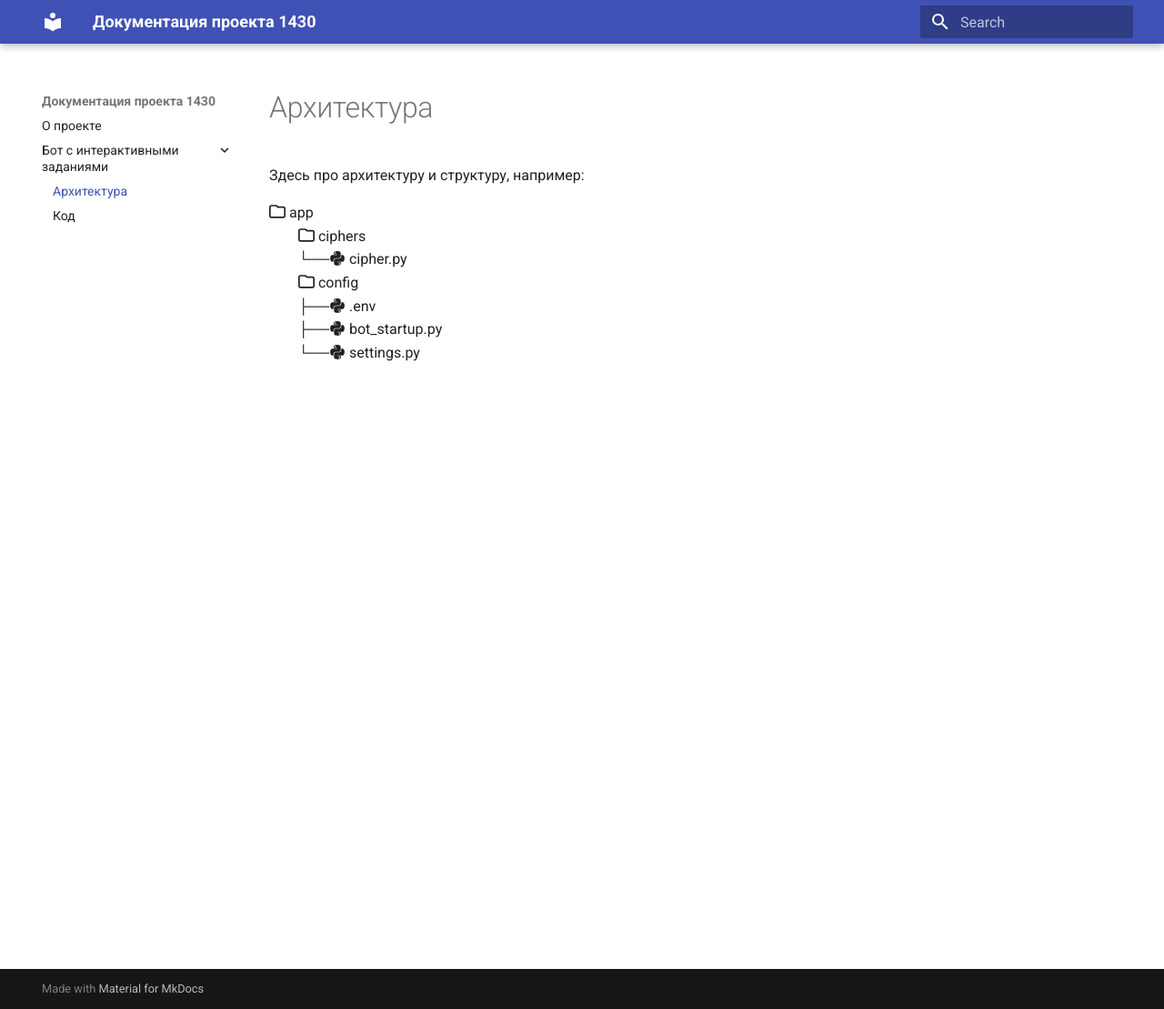
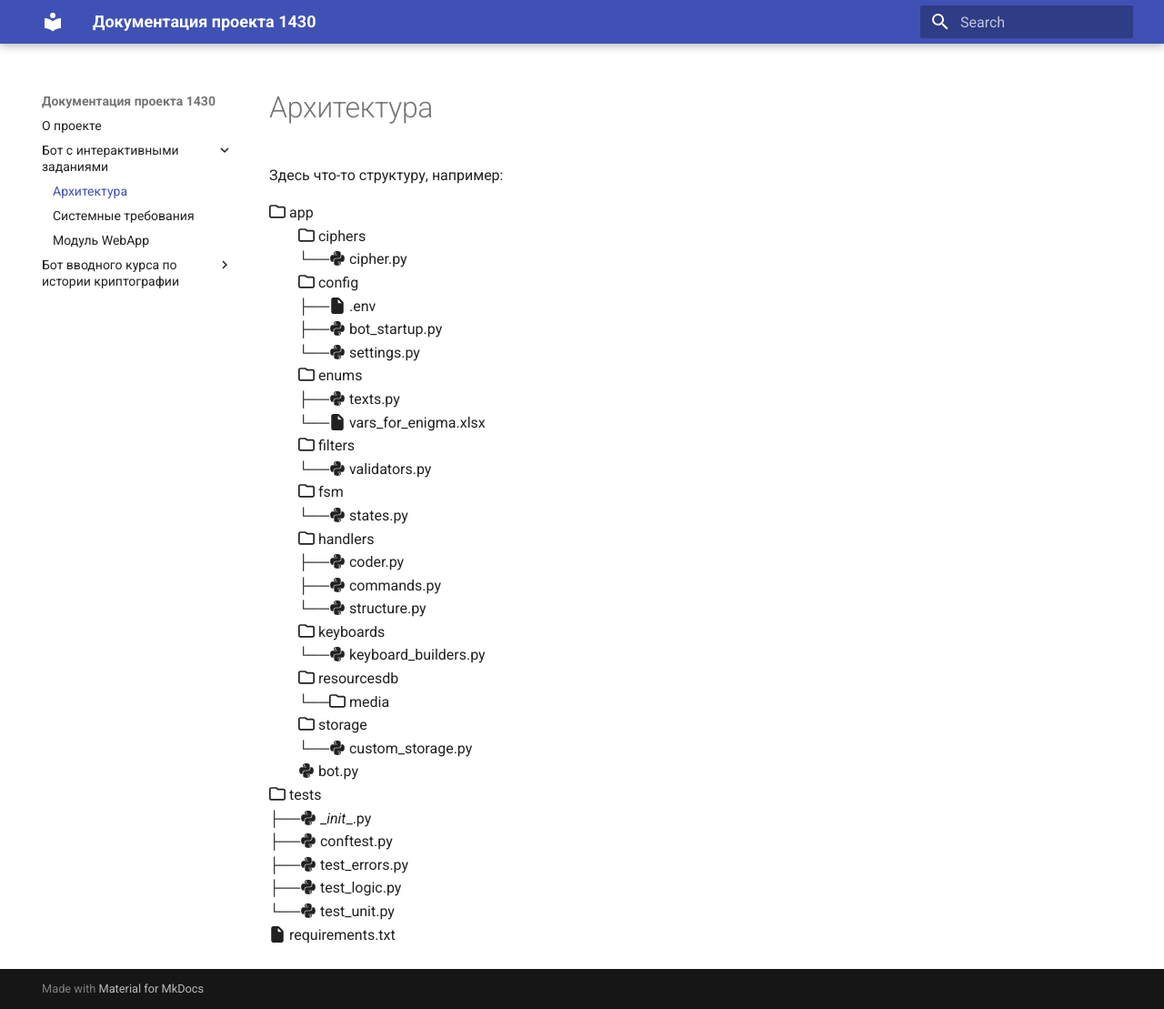
Before and after one commit to ttyomaaa/docs_1430, an MkDocs documentation site: the page built from docs/new_bot/arch.md, in a window 1280 px wide and 1109 px high. Shown: the whole window at 91% size. Built offline with MkDocs 1.6.1 and Material for MkDocs 9.7.7, drawn with Linux system fonts in a browser that asks for light colours.

Commit message:
new pages

```diff
--- a/docs/new_bot/arch.md
+++ b/docs/new_bot/arch.md
@@ -1,9 +1,34 @@
-Здесь про архитектуру и структуру, например:<br>
+Здесь что-то структуру, например:<br>
 
 :fontawesome-regular-folder: app <br>
 &emsp;&emsp;:fontawesome-regular-folder: ciphers <br>
 &emsp;&emsp;└──:fontawesome-brands-python: cipher.py <br>
 &emsp;&emsp;:fontawesome-regular-folder: config <br>
-&emsp;&emsp;├──:fontawesome-brands-python: .env <br>
+&emsp;&emsp;├──:fontawesome-solid-file: .env <br>
 &emsp;&emsp;├──:fontawesome-brands-python: bot_startup.py <br>
 &emsp;&emsp;└──:fontawesome-brands-python: settings.py <br>
+&emsp;&emsp;:fontawesome-regular-folder: enums <br>
+&emsp;&emsp;├──:fontawesome-brands-python: texts.py <br>
+&emsp;&emsp;└──:fontawesome-solid-file: vars_for_enigma.xlsx <br>
+&emsp;&emsp;:fontawesome-regular-folder: filters <br>
+&emsp;&emsp;└──:fontawesome-brands-python: validators.py <br>
+&emsp;&emsp;:fontawesome-regular-folder: fsm <br>
+&emsp;&emsp;└──:fontawesome-brands-python: states.py <br>
+&emsp;&emsp;:fontawesome-regular-folder: handlers <br>
+&emsp;&emsp;├──:fontawesome-brands-python: coder.py <br>
+&emsp;&emsp;├──:fontawesome-brands-python: commands.py <br>
+&emsp;&emsp;└──:fontawesome-brands-python: structure.py <br>
+&emsp;&emsp;:fontawesome-regular-folder: keyboards <br>
+&emsp;&emsp;└──:fontawesome-brands-python: keyboard_builders.py <br>
+&emsp;&emsp;:fontawesome-regular-folder: resourcesdb <br>
+&emsp;&emsp;└──:fontawesome-regular-folder: media <br>
+&emsp;&emsp;:fontawesome-regular-folder: storage <br>
+&emsp;&emsp;└──:fontawesome-brands-python: custom_storage.py <br>
+&emsp;&emsp;:fontawesome-brands-python: bot.py <br>
+:fontawesome-regular-folder: tests <br>
+├──:fontawesome-brands-python: \__init__.py <br>
+├──:fontawesome-brands-python: conftest.py <br>
+├──:fontawesome-brands-python: test_errors.py <br>
+├──:fontawesome-brands-python: test_logic.py <br>
+└──:fontawesome-brands-python: test_unit.py <br>
+:fontawesome-solid-file: requirements.txt <br>
--- a/mkdocs.yml
+++ b/mkdocs.yml
@@ -8,7 +8,11 @@
   - О проекте: 'index.md'
   - Бот с интерактивными заданиями:
     - Архитектура: 'new_bot/arch.md'
-    - Код: 'new_bot/code.md'
+    - Системные требования: 'new_bot/requirements.md'
+    - Модуль WebApp: 'new_bot/webapp.md'
+  - Бот вводного курса по истории криптографии:
+    - Архитектура: 'old_bot/arch.md'
+    - Системные требования: 'old_bot/requirements.md'
 extra_css:
   - stylesheets/extra.css
 markdown_extensions:
```
Also changed, not shown: docs/index.md (+8 -1 lines), docs/new_bot/requirements.md (added, +16 -0 lines), docs/new_bot/webapp.md (added, +18 -0 lines), docs/old_bot/arch.md (added, +1 -0 lines), docs/old_bot/requirements.md (added, +1 -0 lines).
